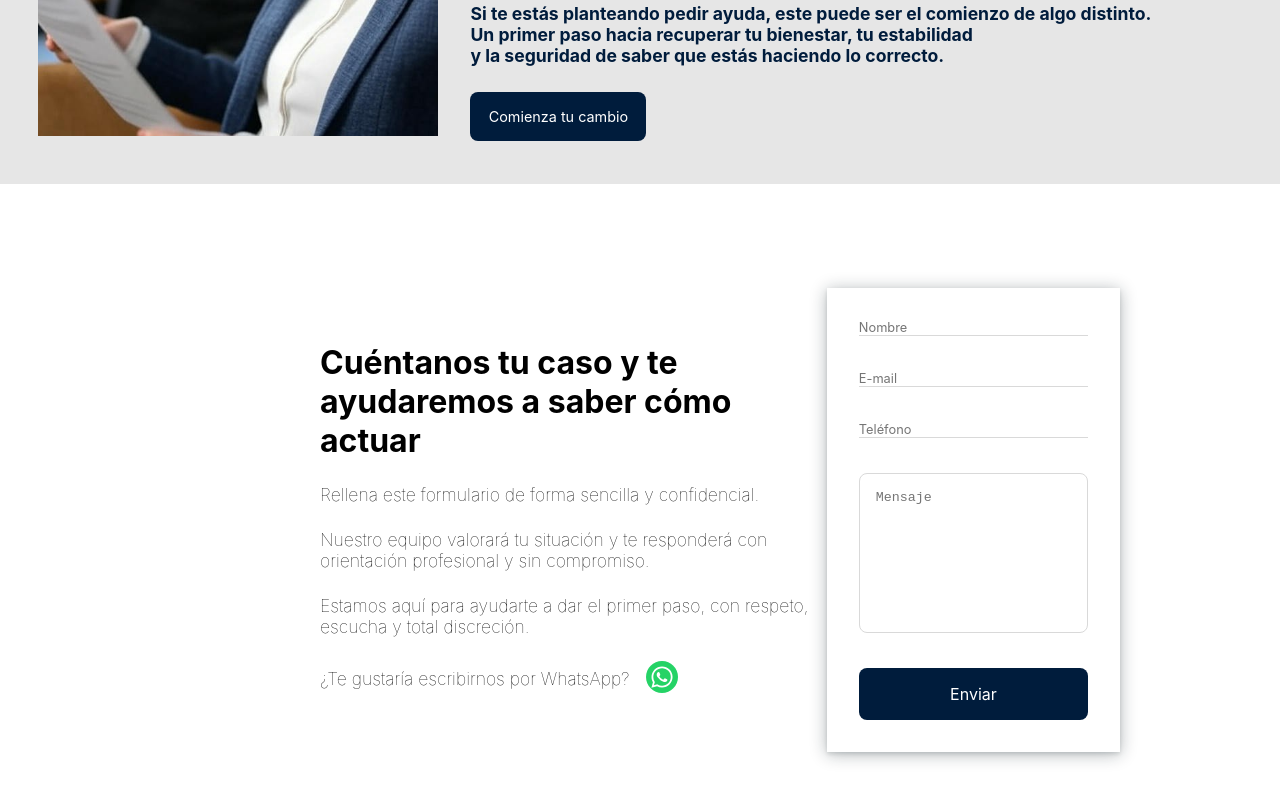
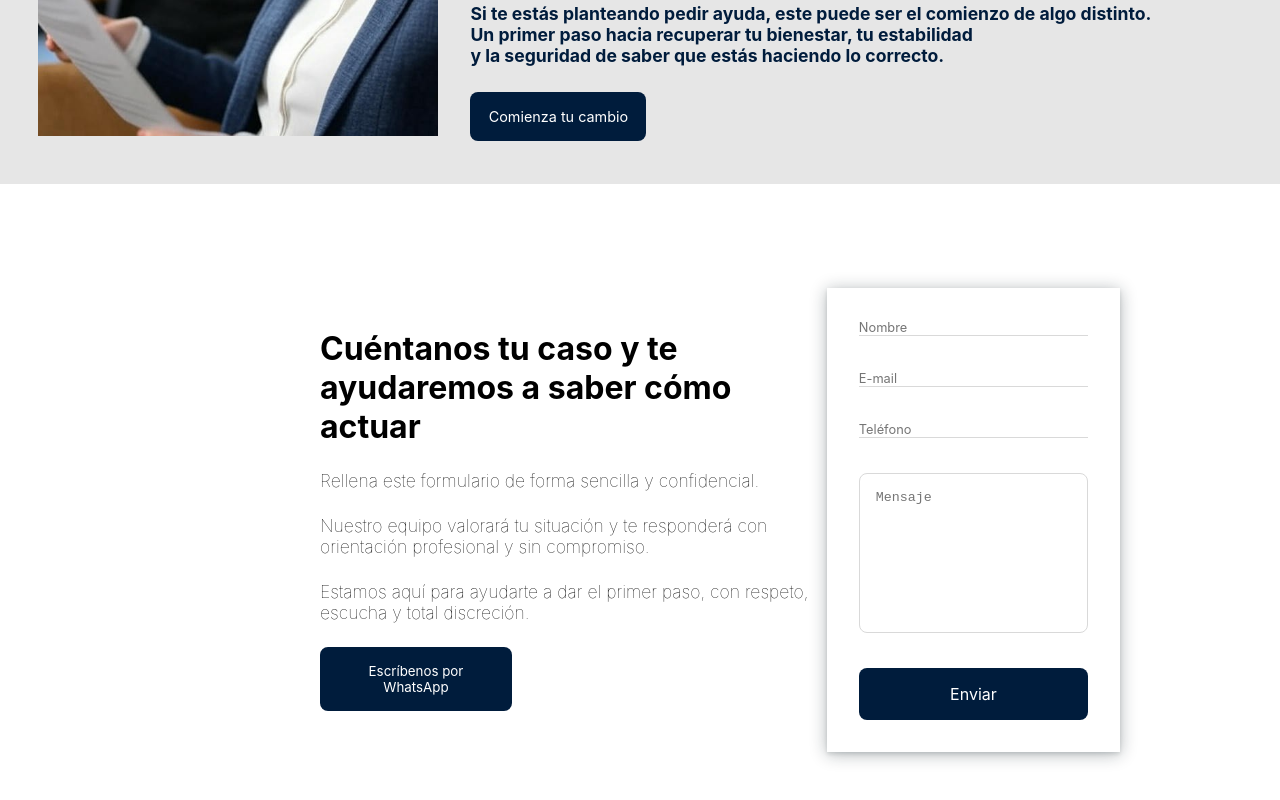
Before and after one commit to IvanOnGit/safe-work, a React (Vite) app: page / in a window 1280 px wide. Shown: the part 3861-4661 px from the top of the page. Built offline with nearby package versions, Linux system fonts and the light colour scheme.

Commit message:
contact styled

```diff
--- a/src/components/Contact/Contact.tsx
+++ b/src/components/Contact/Contact.tsx
@@ -64,16 +64,9 @@ function Contact() {
         discreción.
         </p>
 
-        <p className="whatsapp">
-          ¿Te gustaría escribirnos por WhatsApp?{" "}
-          <a
-            href="https://wa.me/34622377041?text=Hola,%20me%20gustaría%20saber%20más%20sobre%20sus%20servicios."
-            target="_blank"
-            rel="noopener noreferrer"
-          >
-            <img src="/images/WhatsAppLogo.svg" alt="WhatsApp" />
-          </a>
-        </p>
+        <button onClick={() => window.open('https://wa.me/34622377041?text=Hola, me gustaría saber más sobre sus servicios.', '_blank')}>
+        Escríbenos por WhatsApp
+        </button>
       </TextContainer>
         <FormContainer>
           <form onSubmit={handleSubmit}>
--- a/src/components/Contact/styles.ts
+++ b/src/components/Contact/styles.ts
@@ -40,22 +40,26 @@ export const TextContainer = styled.div`
         padding: 0;
     }
 
-    p:last-of-type {
-        display: flex;
-        align-items: center;
-        gap: 1rem;
-    }
-
-    p:last-of-type img {
-        width: 2rem;
+    button {
+        background-color: #001C3C;
+        color: white;
+        border: none;
+        border-radius: 0.5rem;
+        padding: 1rem;
+        font-family: 'Inter', sans-serif;
+        cursor: pointer;
+        width: 12rem;
 
         @media (max-width: 768px) {
-            margin-right: 2rem;
-            width: 2.5rem;
+            width: 100%;
         }
     }
 
-
+    button:hover {
+    background-color: #183a6c;
+    color: white;
+    transition: all 0.3s ease-in-out;
+    }
 
     @media (max-width: 768px) {
         margin-right: 2rem;
```
